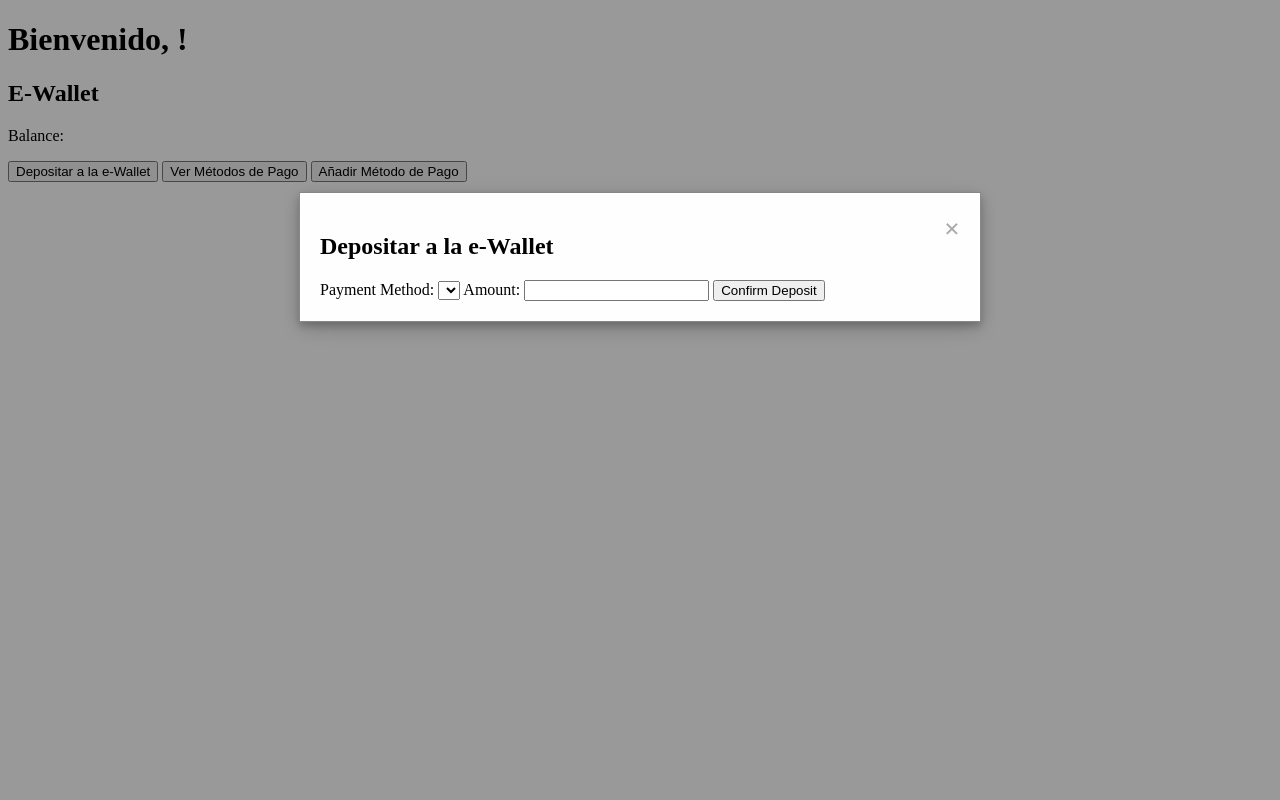
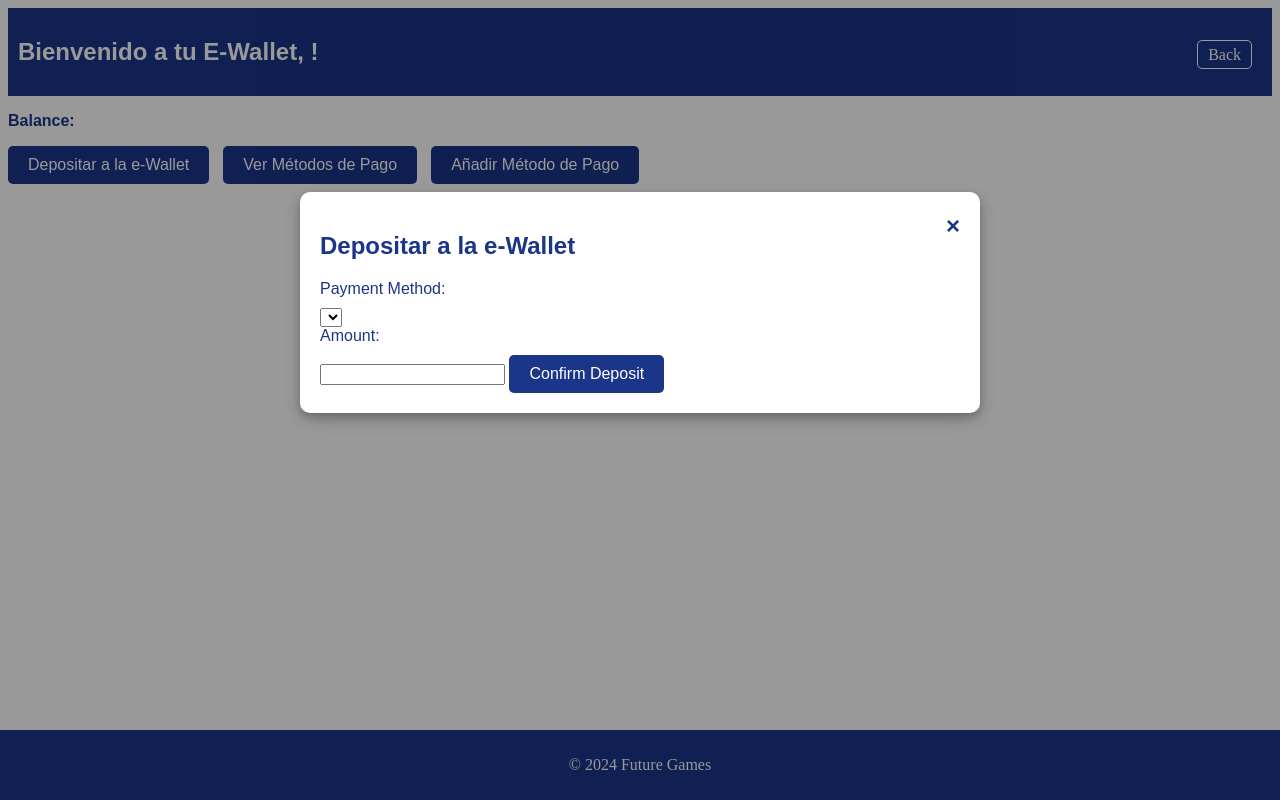
Before and after one commit to JulenHopp/clonePaginaWebSorteosTec, a website: page public/ewallet.html in a window 1280 px wide. Both pictures are taken after a click on the button "Depositar a la e-Wallet". Drawn offline with Linux system fonts and the light colour scheme; no server answers.

Commit message:
Cambios a ewallet css y html

```diff
--- a/public/ewallet.css
+++ b/public/ewallet.css
@@ -12,25 +12,115 @@
 }
 
 .modal-content {
-    background-color: #fefefe;
+    background-color: #fff; /* Cambiado a blanco */
     margin: 15% auto;
     padding: 20px;
-    border: 1px solid #888;
+    border: none; /* Eliminado el borde */
     width: 50%;
     box-shadow: 0 4px 8px 0 rgba(0, 0, 0, 0.2), 0 6px 20px 0 rgba(0, 0, 0, 0.19);
+    border-radius: 10px; /* Agregado el borde redondeado */
+    font-family: Arial, sans-serif; /* Fuente Arial */
 }
 
 /* Close button style */
 .close {
-    color: #aaa;
+    color: #1B3589; /* Cambiado a azul Sorteos Tec */
     float: right;
-    font-size: 28px;
+    font-size: 24px; /* Ajustado el tamaño de la fuente */
     font-weight: bold;
 }
 
 .close:hover,
 .close:focus {
-    color: black;
+    color: #000; /* Cambiado a negro */
     text-decoration: none;
     cursor: pointer;
 }
+
+
+.footer {
+    background-color: #1B3589;
+    color: white;
+    text-align: center;
+    padding: 10px 0;
+    position: fixed;
+    left: 0;
+    bottom: 0;
+    width: 100%;
+}
+
+/* Estilos para la barra de navegación */
+.navbar {
+    background-color: #1B3589;
+    padding: 10px 0;
+}
+
+.navbar-list {
+    list-style-type: none;
+    margin: 0;
+    padding: 0;
+}
+
+.navbar-list li {
+    display: inline;
+    margin-right: 20px;
+}
+
+.navbar-list li.back-button {
+    float: right;
+    margin-top: -40px;
+}
+
+.navbar-list li a {
+    color: white;
+    text-decoration: none;
+}
+
+.navbar-list li a:hover {
+    color: #ffcc00;
+}
+
+/* Estilos para el botón "Back" */
+.back-button a {
+    border: 1px solid white;
+    padding: 5px 10px;
+    border-radius: 5px;
+
+}
+
+.back-button a:hover {
+    background-color: white;
+    color: #1B3589;
+    padding: 10px 20px;
+
+}
+
+/* Estilos para los botones */
+.styled-button {
+    background-color: #1B3589;
+    color: white;
+    padding: 10px 20px;
+    border: none;
+    border-radius: 5px;
+    cursor: pointer;
+    font-size: 16px;
+    margin-right: 10px;
+}
+
+.styled-button:hover {
+    background-color: #0D1B4C;
+}
+/* Estilos para los labels */
+label {
+    color: #1B3589; /* Color del texto */
+    font-family: Arial, sans-serif; /* Fuente */
+    display: block; /* Hacer que los labels sean bloques para que estén en líneas separadas */
+    margin-bottom: 10px; /* Espacio inferior entre los labels */
+}
+.balance {
+    font-family: Arial, sans-serif; /* Set font family */
+    color: #1B3589; /* Set text color */
+    font-size: 16px; /* Set font size */
+    font-weight: bold;
+
+}
--- a/public/ewallet.html
+++ b/public/ewallet.html
@@ -3,27 +3,43 @@
 <head>
     <title>E-Wallet</title>
     <link rel="stylesheet" type="text/css" href="ewallet.css">
+    <style>
+        /* Styles for h2 */
+        h2 {
+            color: #1B3589; /* Color azul Sorteos Tec */
+            font-family: Arial, sans-serif; /* Fuente Arial */
+        }
+        h1 {
+            margin-left: 10px;
+            color: white; /* Cambiado a color blanco */
+            font-family: Arial, sans-serif; /* Fuente Arial */
+        }
+    </style>
 </head>
 <body>
-    <h1>Bienvenido, <span id="nombre"></span> <span id="apellido"></span>!</h1>
-    <h2>E-Wallet</h2>
-    <p>Balance: <span id="saldo"></span></p>
+    <nav class="navbar">
+        <ul class="navbar-list">
+            <h1>Bienvenido a tu E-Wallet, <span id="nombre"></span> <span id="apellido"></span>!</h1>
+            <li class="back-button"><a href="index.html">Back</a></li>
+        </ul>
+    </nav>
 
-    <button id="depositButton">Depositar a la e-Wallet</button>
-    <button id="viewPaymentButton">Ver Métodos de Pago</button>
-    <button id="addPaymentButton">Añadir Método de Pago</button>
+    <p class="balance">Balance: <span id="saldo"></span></p>
 
+    <button id="depositButton" class="styled-button">Depositar a la e-Wallet</button>
+    <button id="viewPaymentButton" class="styled-button">Ver Métodos de Pago</button>
+    <button id="addPaymentButton" class="styled-button">Añadir Método de Pago</button>
 <!-- Modal window -->
 <div id="myModal" class="modal">
     <div class="modal-content">
         <span class="close">&times;</span>
         <h2>Depositar a la e-Wallet</h2>
-            <label for="paymentMethod">Payment Method:</label>
+        <label for="paymentMethod" class = "label">Payment Method:</label>
         <select id="paymentMethod">
         </select>
-            <label for="amount">Amount:</label>
+        <label for="amount" class = "label">Amount:</label>
         <input type="number" id="amount" min="0">
-            <button id="confirmDeposit">Confirm Deposit</button>
+        <button id="confirmDeposit" class="styled-button">Confirm Deposit</button>
     </div>
 </div>
 
@@ -31,22 +47,22 @@
 <div id="addPaymentModal" class="modal">
     <div class="modal-content">
         <span class="close">&times;</span>
-        <form id="addPaymentForm" onsubmit= "insertarMetodoDatos(event)">
+        <form id="addPaymentForm" onsubmit="insertarMetodoDatos(event)">
             <h2>Añadir Método de Pago</h2>
-            <label for="paymentMethodType">Tipo de Método de Pago:</label>
+            <label for="paymentMethodType" class = "label">Tipo de Método de Pago:</label>
             <select id="paymentMethodType">
                 <option value="credit">Crédito</option>
                 <option value="debit">Débito</option>
             </select>
-            <label for="Selectnombre">Nombre del Método:</label>
+            <label for="Selectnombre"  class = "label">Nombre del Método:</label>
             <select id="nombre">
                 <option value="PayPal">Paypal</option>
                 <option value="Visa">Visa</option>
                 <option value="Mastercard">Mastercard</option>
             </select>
-            <label for="numero_tarjeta">Número:</label>
+            <label for="numero_tarjeta" class = "label">Número:</label>
             <input type="text" id="numero_tarjeta">
-            <label for="paymentMethodExpiration">Fecha de Expiración:</label>
+            <label for="paymentMethodExpiration" class = "label">Fecha de Expiración:</label>
             <select id="paymentMethodExpiration">
                 <option value="01">Enero</option>
                 <option value="02">Febrero</option>
@@ -61,7 +77,7 @@
                 <option value="11">Noviembre</option>
                 <option value="12">Diciembre</option>
             </select>
-            <label for="paymentMethodExpirationYear">Año de Expiración:</label>
+            <label for="paymentMethodExpirationYear" class = "label">Año de Expiración:</label>
             <select id="paymentMethodExpirationYear">
                 <option value="2024">2024</option>
                 <option value="2025">2025</option>
@@ -71,14 +87,17 @@
                 <option value="2029">2029</option>
                 <option value="2030">2030</option>
             </select>
-            <label for="paymentMethodCVV">CVV:</label>
+            <label for="paymentMethodCVV" class = "label">CVV:</label>
             <input type="text" id="paymentMethodCVV">
-            <button type="submit">Confirmar</button>
+            <button type="submit" class="styled-button">Confirmar</button>
             <!-- cuando se le pique al boton se mandan los datos -->
         </form>
     </div>
 </div>
 
+<footer class="footer">
+    <p>&copy; 2024 Future Games</p>
+</footer>
     <script src="script_ewallet.js"></script>
 </body>
 </html>
```
Also changed, not shown: 1 other file. Lines whose indentation alone changed are shown as unchanged.
